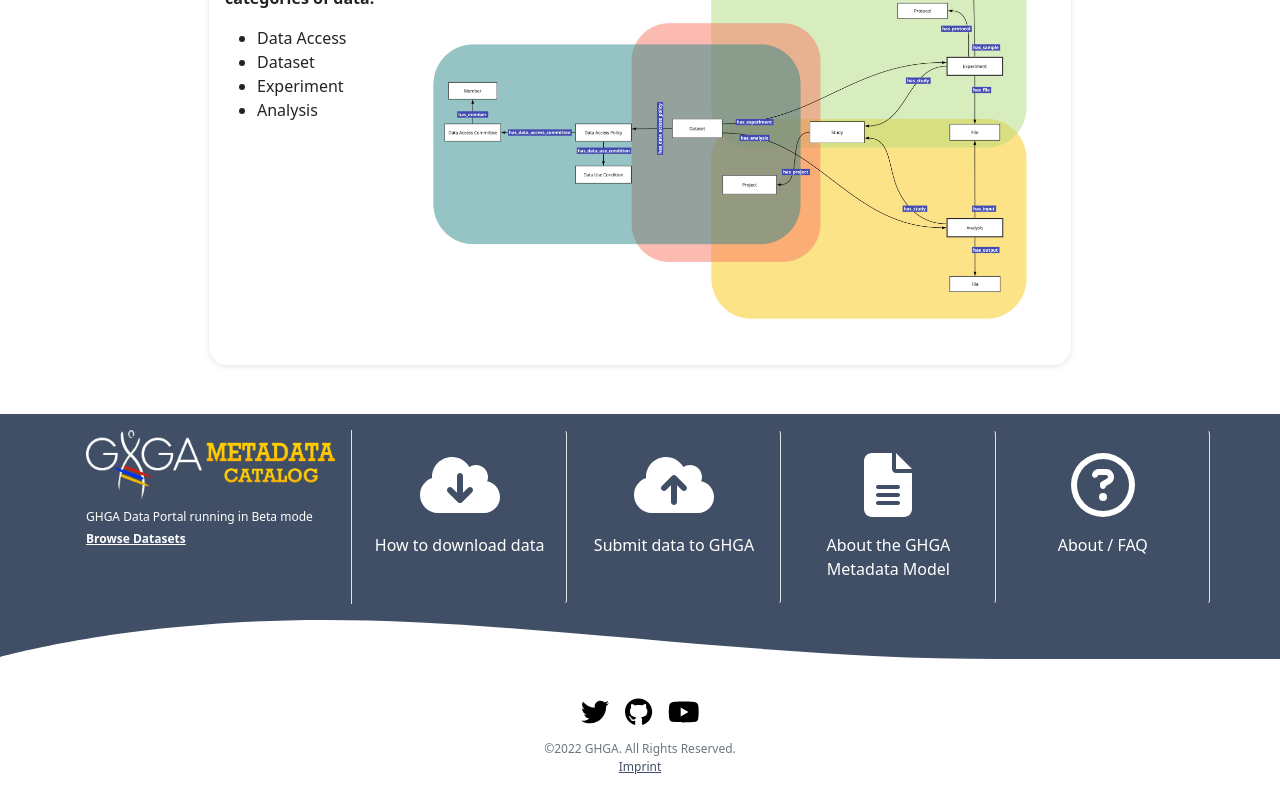
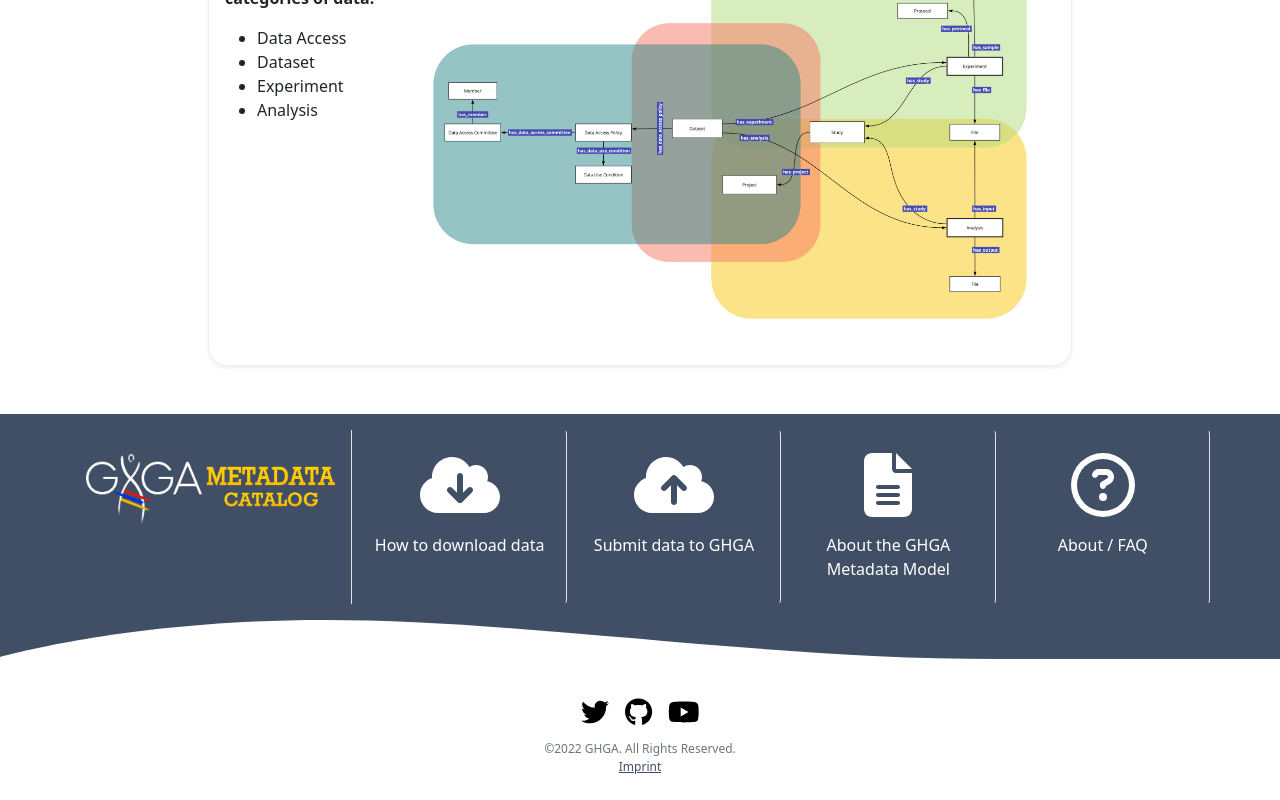
Before and after one commit to ghga-de/metadata-catalog, a React (Create React App) app: page /metadata-model in a window 1280 px wide. Shown: the part 994-1794 px from the top of the page. Built offline with nearby package versions, Linux system fonts and the light colour scheme.

Commit message:
Fixed footer. Fixed layout issues for sample badges.

```diff
--- a/src/components/browse/dataset/datasetAccordion/datasetSummary/datasetDetailsLayout/datasetDetailsLayout.tsx
+++ b/src/components/browse/dataset/datasetAccordion/datasetSummary/datasetDetailsLayout/datasetDetailsLayout.tsx
@@ -9,7 +9,7 @@ interface dataSetDetailsLayoutProps {
 const DatasetDetailsLayout = (props: dataSetDetailsLayoutProps) => {
   return (
     <Col className="me-2 pb-4 mt-2" style={{minHeight: "100px"}}>
-      <Row>
+      <Row className="w-100 flex-nowrap">
         <Col lg="auto" md="auto" sm="auto" xl="auto" xs="auto" xxl="auto" className="pe-2 pt-2 fs-1 text-muted">
           {props.icon}
         </Col>
--- a/src/components/browse/dataset/datasetAccordion/datasetSummary/datasetSamples.tsx
+++ b/src/components/browse/dataset/datasetAccordion/datasetSummary/datasetSamples.tsx
@@ -81,7 +81,7 @@ const DatasetSamples = (props: dataSetSamplesProps) => {
                         return (
                           <Badge
                             key={x}
-                            className="bg-primary py-1 text-capitalize fw-normal fs-9 mb-0 ms-4 d-table mb-1"
+                            className="bg-primary py-1 text-capitalize fw-normal fs-9 mb-0 ms-4 d-table mb-1 text-break text-wrap text-start"
                           >
                             {<BoldenedSummaryDetails x={x} />}
                           </Badge>
--- a/src/components/footer/footerNavbar.tsx
+++ b/src/components/footer/footerNavbar.tsx
@@ -14,18 +14,10 @@ const FooterNavbar = () => {
     <div className="mt-4 pb-2 mw-100 mx-0 bg-primary">
       <div className="mx-auto container pt-3 pb-2 text-center">
         <Row>
-          <Col className="border-1 border-end px-3 mx-0 fs-8 text-white">
+          <Col className="border-1 border-end px-3 pt-4 mx-0 fs-8 text-white align-items-center">
             <Link to="/">
               <img src={logo} alt="GHGA logo" height="70px" />
             </Link>
-            <p className="text-start mt-2 mb-1">
-              GHGA Data Portal running in Beta mode
-            </p>
-            <p className="text-start">
-              <Link to="/browse" className="fw-bold text-white">
-                Browse Datasets
-              </Link>
-            </p>
           </Col>
           <Button
             href="https://www.ghga.de/data/data-download"
```
